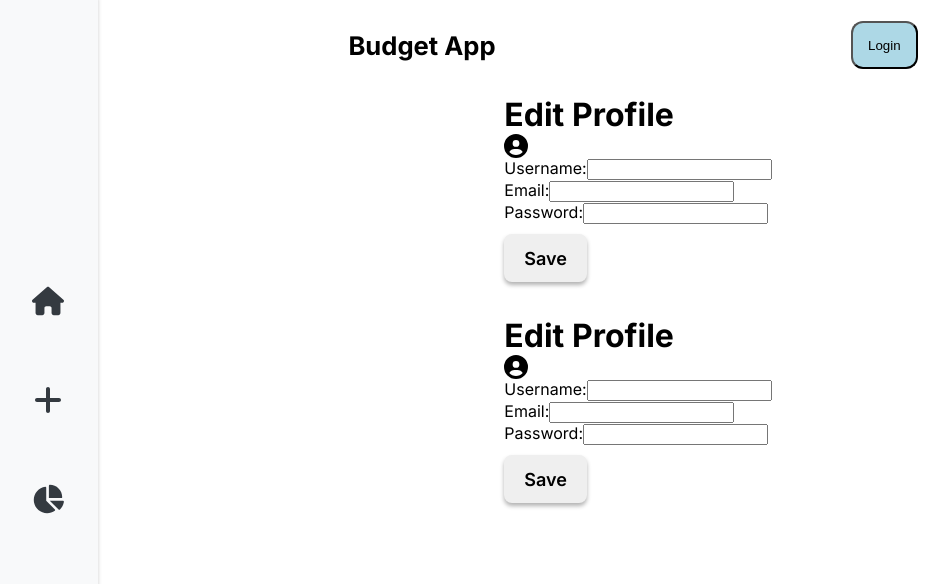
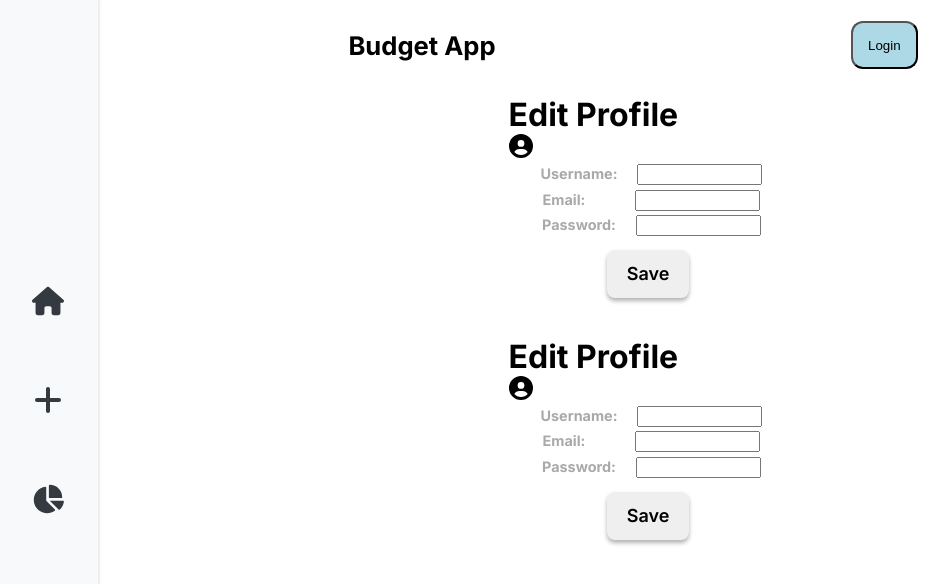
Before and after one commit to benediktbrenk/budget-app, a Next.js app: page /EditProfile in a window 1280 px wide. Shown: the top 584 px of the page, without its empty margins (2-951 px from the left). Built offline with nearby package versions, Linux system fonts and the light colour scheme; no server answers.

Commit message:
edited profile Page

```diff
--- a/components/EditProfile/EditProfile.styled.js
+++ b/components/EditProfile/EditProfile.styled.js
@@ -3,7 +3,7 @@ import styled from "styled-components";
 export const FormField = styled.div`
   display: flex;
   flex-direction: column;
-  justify-content: space-between;
+  align-items: center;
   padding-left: 20px;
   gap: 0.1rem;
   margin: 5px;
@@ -14,4 +14,14 @@ export const FormField = styled.div`
     font-weight: bold;
     font-size: 0.9rem;
   }
+
+  input {
+    margin-left: 20px;
+    margin-bottom: 2px;
+    max-width: 125px;
+  }
+
+  input[type="email"] {
+    margin-left: 50px;
+  }
 `;
--- a/components/EditProfile/index.js
+++ b/components/EditProfile/index.js
@@ -2,7 +2,7 @@ import React, { useState, useEffect } from "react";
 import { FaCircleUser } from "react-icons/fa6";
 import { Button } from "../Button/Button.styled";
 import { ProfileIconWrapper } from "../LoginButton/LoginButton.styled";
-
+import * as Styled from "./EditProfile.styled";
 export default function EditProfile({ userData, updateUserData }) {
   const [formData, setFormData] = useState({
     username: "",
@@ -33,7 +33,7 @@ export default function EditProfile({ userData, updateUserData }) {
         <FaCircleUser size={24} />
       </ProfileIconWrapper>
 
-      <form onSubmit={handleSubmit}>
+      <Styled.FormField onSubmit={handleSubmit}>
         <div>
           <label>Username:</label>
           <input
@@ -65,7 +65,7 @@ export default function EditProfile({ userData, updateUserData }) {
           />
         </div>
         <Button type="submit">Save</Button>
-      </form>
+      </Styled.FormField>
     </div>
   );
 }
--- a/components/ProfileManager/index.js
+++ b/components/ProfileManager/index.js
@@ -5,8 +5,8 @@ import EditProfile from "../EditProfile";
 
 export default function ProfileManager() {
   const [userData, setUserData] = useState({
-    username: "example",
-    email: "example@example.com",
+    username: "",
+    email: "",
     password: "",
   });
 
@@ -25,7 +25,7 @@ export default function ProfileManager() {
         <ProfilePage userData={userData} />
       )}
       {router.pathname === "/EditProfile" && (
-        <EditProfile updateUserData={updateUserData} />
+        <EditProfile userData={userData} updateUserData={updateUserData} />
       )}
     </div>
   );
```
